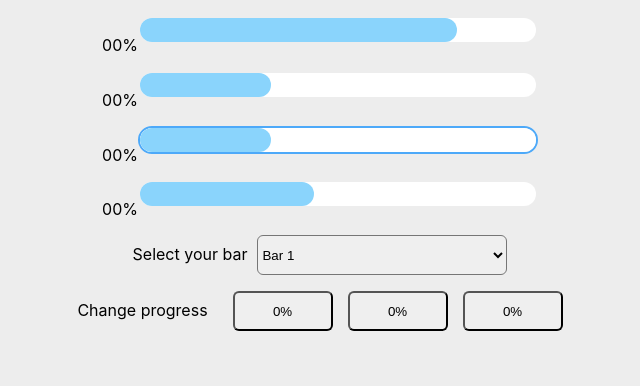
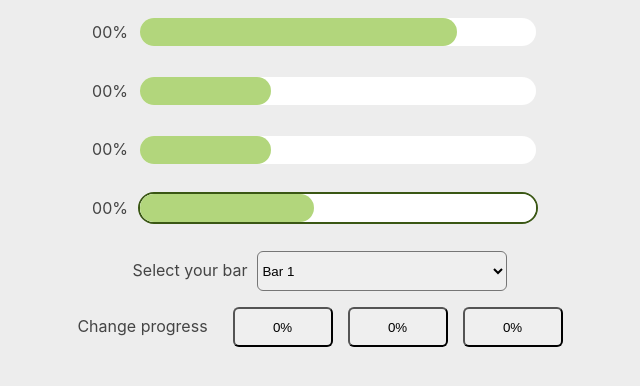
Before and after one commit to sirleech/progress-bars-react, a React (Create React App) app: page / in a window 1280 px wide. Shown: the top 386 px of the page, without its empty margins (320-960 px from the left). Built offline with nearby package versions, Linux system fonts and the light colour scheme.

Commit message:
fix some conflicting colours

```diff
--- a/src/App.css
+++ b/src/App.css
@@ -3,10 +3,17 @@
 body {
  font-family: -apple-system, BlinkMacSystemFont, sans-serif;
  background: #ededed;
+ color: #444444;
  text-align: center;
 }
 
 .App {
+}
+
+.percentLabel {
+  position: relative;
+  left: -10px;
+  top: -17px;
 }
 
 label {margin-right:10px;}
@@ -15,20 +22,15 @@ select,button {height:40px; border-radius: 6px;}
 select {width: 250px;}
 button {width: 100px; margin-left: 15px;}
 
-progress[value] {
+progress {
   /* Reset the default appearance */
   -webkit-appearance: none;
    appearance: none;
 
   width: 400px;
-  height: 28px;
+  height: 32px;
   margin-bottom:10px;
   border: 2px solid #ededed;
-}
-
-progress.selected {
-  border: 2px solid #4da9f9;
-  border-radius: 18px;
 }
 
 progress[value]::-webkit-progress-bar {
@@ -38,8 +40,13 @@ progress[value]::-webkit-progress-bar {
 
 progress[value]::-webkit-progress-value {
     border-radius: 18px;
-    background-color: #8ad4fc;
+    background-color: #b2d67c;
     background-size: 35px 20px, 100% 100%, 100% 100%;
     transition: 0.4s linear;
     transition-property: width, background-color;
 }
+
+progress.selected {
+  border: 2px solid #3a5714;
+  border-radius: 18px;
+}
--- a/src/App.js
+++ b/src/App.js
@@ -5,10 +5,10 @@ class App extends Component {
   render() {
     return (
       <div className="App">
-        <p>00%<progress max="100" value="80"></progress></p>
-        <p>00%<progress max="100" value="33"></progress></p>
-        <p>00%<progress max="100" value="33" class="selected"></progress></p>
-        <p>00%<progress max="100" value="44"></progress></p>
+        <p><span class="percentLabel">00%</span><progress max="100" value="80"></progress></p>
+        <p><span class="percentLabel">00%</span><progress max="100" value="33"></progress></p>
+        <p><span class="percentLabel">00%</span><progress max="100" value="33"></progress></p>
+        <p><span class="percentLabel">00%</span><progress max="100" value="44" class="selected"></progress></p>
 
         <p>
           <label>Select your bar</label>
```
